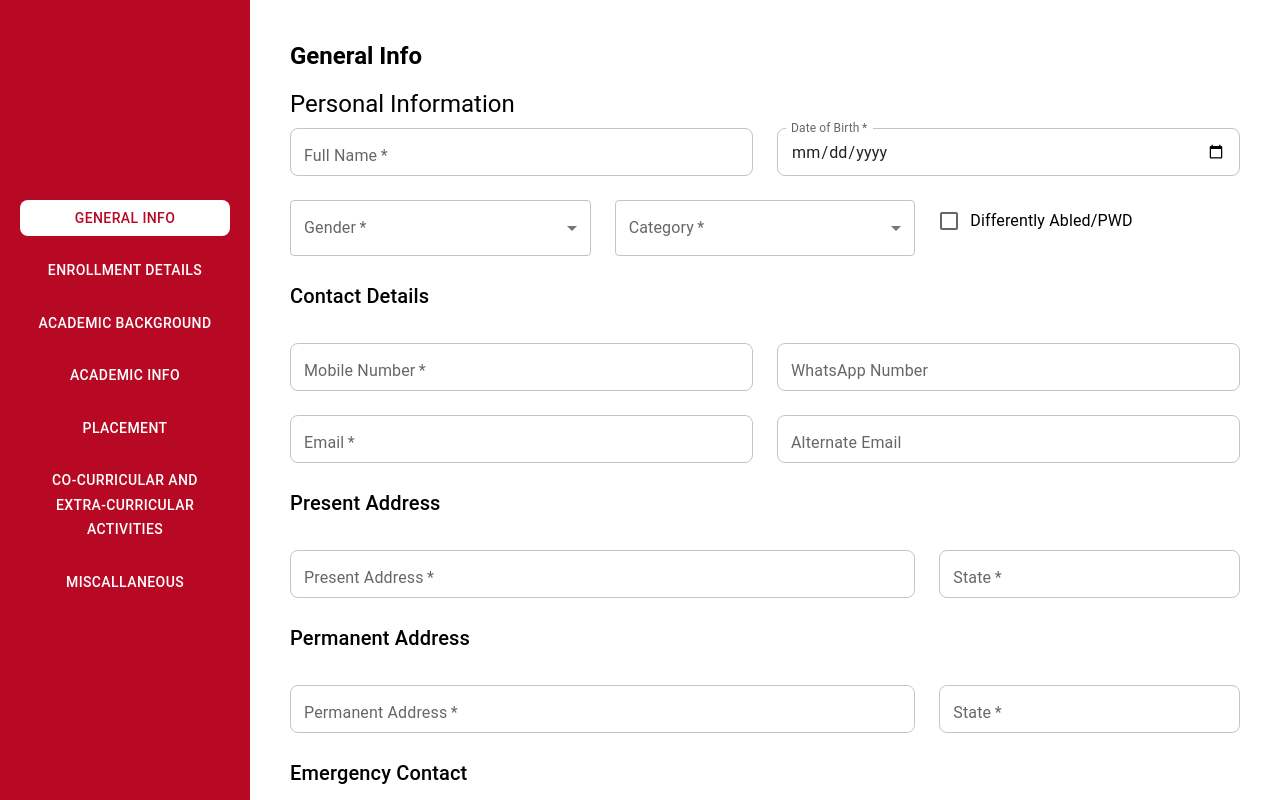
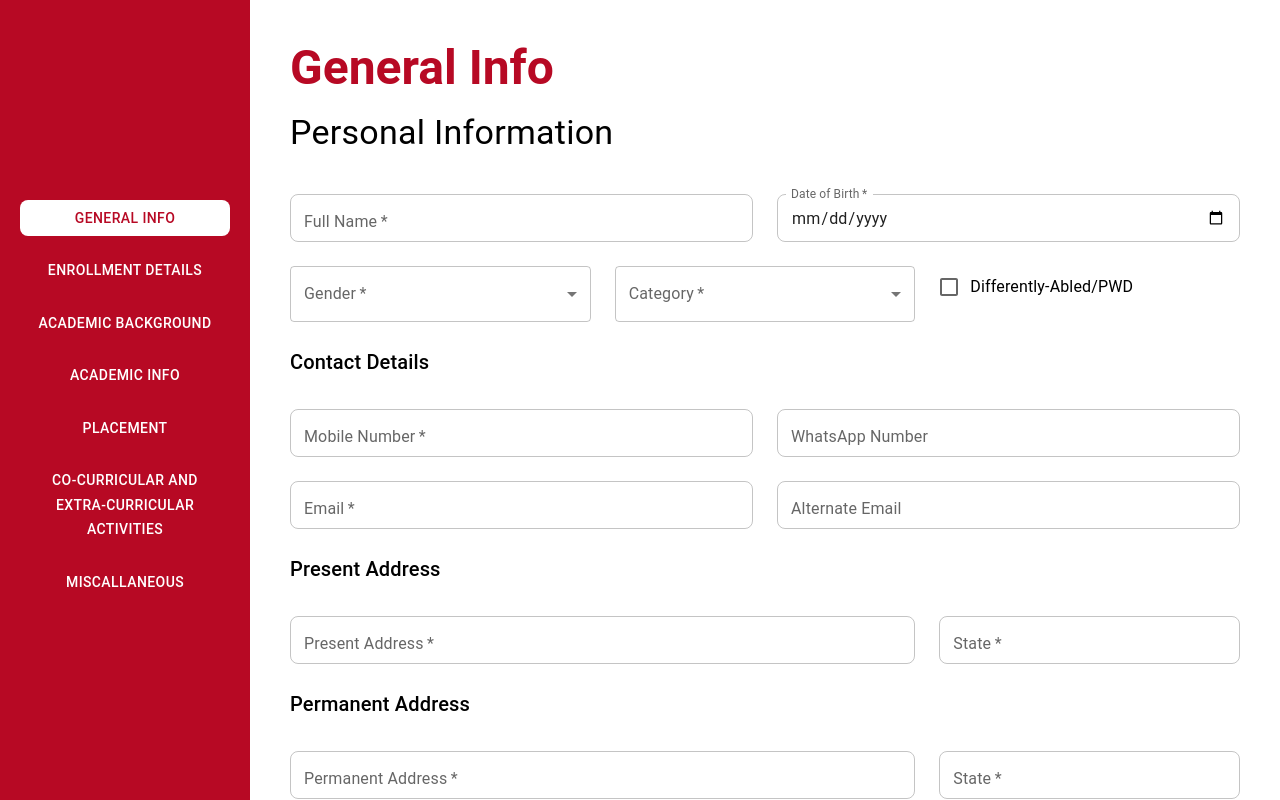
Before and after one commit to naby001/ju_mech_erp_client_side, a React (Vite) app in the folder client/: page /updateform in a window 1280 px wide. Built offline with nearby package versions, Linux system fonts and the light colour scheme.

Commit message:
added commnet solved a bug for setProfessionalFormData

```diff
--- a/client/src/components/Sidebar.jsx
+++ b/client/src/components/Sidebar.jsx
@@ -3,7 +3,8 @@ import { Box, Button } from "@mui/material";
 import { motion } from "framer-motion";
 
 const Sidebar = ({ activeSection, setActiveSection }) => {
-    const sections = [ "General Info", "Enrollment Details", "Academic Background" ,  "Academic Info"
+  // sections for user application form
+  const sections = [ "General Info", "Enrollment Details", "Academic Background" ,  "Academic Info"
         ,  "Placement"
         ,"Co-Curricular and Extra-Curricular Activities"
         ,  "Miscallaneous"
@@ -12,10 +13,12 @@ const Sidebar = ({ activeSection, setActiveSection }) => {
 
   return (
     <Box
+      //box animation properties using framer motion
       component={motion.div}
       initial={{ x: -50, opacity: 0 }}
       animate={{ x: 0, opacity: 1 }}
       transition={{ duration: 0.5 }}
+      //styling the box
       sx={{
         width: "250px",
         height: "100vh",
@@ -27,11 +30,12 @@ const Sidebar = ({ activeSection, setActiveSection }) => {
         padding: "20px",
       }}
     >
+      {/* mapping the buttons */}
       {sections.map((text, index) => (
         <Button
           key={index}
           fullWidth
-          onClick={() => setActiveSection(index)}
+          onClick={() => setActiveSection(index)} //event handler to change the active session
           sx={{
             my: 1,
             backgroundColor: activeSection === index ? "#fff" : "transparent",
--- a/client/src/forms/academic-background-form.jsx
+++ b/client/src/forms/academic-background-form.jsx
@@ -14,10 +14,6 @@ import {
 } from "@mui/material";
 
 export default function AcademicBackgroundForm({ onChange, formData, handleChange }) {
-
-
-
-
   return (
     <Box>
       <Typography variant="h5" gutterBottom>
--- a/client/src/forms/academic-info-form.jsx
+++ b/client/src/forms/academic-info-form.jsx
@@ -20,10 +20,6 @@ import {
   InputLabel,
   Select,
   MenuItem,
-  Tabs,
-  Tab,
-  FormControlLabel,
-  Checkbox,
   Chip,
   useMediaQuery
 } from "@mui/material";
@@ -94,7 +90,7 @@ export default function AcademicInfoForm({ onChange }) {
 
   return (
     <Box>
-      <Typography variant="h5" gutterBottom>
+      <Typography variant="h4" sx={{mb:4}} gutterBottom>
         Academic Information
       </Typography>
       <Divider className="mb-4" />
@@ -110,7 +106,6 @@ export default function AcademicInfoForm({ onChange }) {
                 <TableRow>
                   <TableCell>Semester</TableCell>
                   <TableCell>SGPA</TableCell>
-
                   <TableCell>Actions</TableCell>
                 </TableRow>
               </TableHead>
@@ -130,11 +125,11 @@ export default function AcademicInfoForm({ onChange }) {
                     </TableCell>
 
                     <TableCell sx={{display:'flex', flexDirection:'row'}}>
-                    <IconButton >
+                      <IconButton >
                         <CloudUpload/>
                       </IconButton>
                       <IconButton  onClick={addGrade}>
-                      <Add />
+                        <Add />
                       </IconButton>
                       <IconButton color="error" onClick={() => removeGrade(index)} disabled={grades.length === 1}>
                         <Delete />
--- a/client/src/forms/personal-info-form.jsx
+++ b/client/src/forms/personal-info-form.jsx
@@ -1,6 +1,4 @@
 "use client";
-
-import { useState } from "react";
 import {
   TextField,
   Grid,
@@ -108,11 +106,11 @@ export default function PersonalInfoForm({ onChange, formData, handleChange }) {
 
   return (
     <Box sx={{ }}>
-      <Typography variant="h5" gutterBottom>
+      <Typography variant="h4" sx={{mb:5}} gutterBottom>
         Personal Information
       </Typography>
 
-
+      {/* Input field to take student name as entry */}
       <Grid container spacing={3}>
         <Grid item xs={12} md={6}>
           <TextField
@@ -125,6 +123,7 @@ export default function PersonalInfoForm({ onChange, formData, handleChange }) {
           />
         </Grid>
 
+        {/* Input field to tale DOB of the student */}
         <Grid item xs={12} md={6}>
           <TextField
             required
@@ -138,6 +137,7 @@ export default function PersonalInfoForm({ onChange, formData, handleChange }) {
           />
         </Grid>
 
+        {/* Dropdown menu to select gender */}
         <Grid item xs={12} md={4}>
           <FormControl fullWidth required>
             <InputLabel>Gender</InputLabel>
@@ -154,6 +154,7 @@ export default function PersonalInfoForm({ onChange, formData, handleChange }) {
           </FormControl>
         </Grid>
 
+        {/* Dropdown menu to select category */}
         <Grid item xs={12} md={4}>
           <FormControl fullWidth required>
             <InputLabel>Category</InputLabel>
@@ -171,6 +172,7 @@ export default function PersonalInfoForm({ onChange, formData, handleChange }) {
           </FormControl>
         </Grid>
 
+        {/* To check PWD */}
         <Grid item xs={12} md={4}>
           <FormControlLabel
             control={
@@ -180,7 +182,7 @@ export default function PersonalInfoForm({ onChange, formData, handleChange }) {
                 onChange={handleChange}
               />
             }
-            label="Differently Abled/PWD"
+            label="Differently-Abled/PWD"
           />
         </Grid>
 
--- a/client/src/pages/student_form.jsx
+++ b/client/src/pages/student_form.jsx
@@ -2,22 +2,24 @@ import React, { useState } from "react";
 import { Box, Button, Typography, useMediaQuery, Drawer, IconButton } from "@mui/material";
 import { motion } from "framer-motion";
 import MenuIcon from "@mui/icons-material/Menu";
-import Sidebar from "../components/Sidebar";
-import PersonalInfoForm from "../forms/personal-info-form";
-import Navbar from "../components/Navbar";
-import EnrollmentDetailsForm from "../forms/enrollment-details-forms";
-import AcademicBackgroundForm from "../forms/academic-background-form";
-import AcademicInfoForm from "../forms/academic-info-form";
-import ProgressionForm from "../forms/progression-form";
-import CoCurricularForm from "../forms/co-curricular-form";
-import MiscellaneousForms from "../forms/miscellaneous-forms";
+import Sidebar from "../components/Sidebar"; // side of the form
+import PersonalInfoForm from "../forms/personal-info-form"; // form component for hanlding the personal info
+import Navbar from "../components/Navbar";// navbar
+import EnrollmentDetailsForm from "../forms/enrollment-details-forms"; // form component for handling the enrollment details
+import AcademicBackgroundForm from "../forms/academic-background-form"; // form component for hanlding the acedamic component details
+import AcademicInfoForm from "../forms/academic-info-form"; // form component for handling the university acedamic info
+import ProgressionForm from "../forms/progression-form"; // form component for handling the placement details of the student
+import CoCurricularForm from "../forms/co-curricular-form"; // form component for handling the co-curricular and extra-curricular activities
+import MiscellaneousForms from "../forms/miscellaneous-forms"; // form component for handling the miscellenous details of the student
 
 
 
-export default function MultiStepForm() {
-  const [activeSection, setActiveSection] = useState(0);
+export default function MultiStepForm({onChange}) {
+  const [activeSection, setActiveSection] = useState(0); //state to control session
   const [mobileSidebarOpen, setMobileSidebarOpen] = useState(false);
-  const isMobile = useMediaQuery("(max-width:900px)");
+  const isMobile = useMediaQuery("(max-width:900px)"); // responsive state property
+
+  // state object to store personal details/general info
   const [personalformData, setPersonalFormData] = useState({
     name: "",
     dob: "",
@@ -41,6 +43,7 @@ export default function MultiStepForm() {
     familyIncome: ""
   });
 
+  // State to control enrollment details of the student resistered in JU
   const [enrollformData, setEnrollFormData] = useState({
     rollNumber: "",
     section: "",
@@ -57,6 +60,7 @@ export default function MultiStepForm() {
     scholarshipDetails: ""
   });
 
+  //state to control school acedamic background details
   const [acadbackformData, setAcadBackFormData] = useState({
     secondaryMarks: "",
     secondaryYear: "",
@@ -68,18 +72,44 @@ export default function MultiStepForm() {
     entranceExamYear: ""
   });
 
+  //state to control acedamic details at the university
+  const [acedamicformData, setAcedamicFormData] = useState({
+    grades : [{
+      semester: 1,
+      sgpa: "",
+      cgpa: "",
+    }],
+    selctedProfessional: [""],
+    selectedOpen: [""]
+  })
+
+  //state to control placement details at the university
+  const [placemenformtDetails, setPlacementFormDetails] = useState({
+
+  })
+
+  //state to control extra-curricular and co-curricular form details
+  const [curricularformDetails, setCurricularFormDetails] = useState({
+
+  })
+
+  //state to control misc form details
+  const [miscformDetails, setMiscFormDetails] = useState({
+
+  })
+
   const handlepersonalChange = (event) => {
     const { name, value, checked, type } = event.target;
     const newValue = type === 'checkbox' ? checked : value;
 
     setPersonalFormData({
-      ...formData,
+      ...personalformData,
       [name]: newValue
     });
 
     onChange({
       personalInfo: {
-        ...formData,
+        ...personalformData,
         [name]: newValue
       }
     });
@@ -118,6 +148,11 @@ export default function MultiStepForm() {
     });
   };
 
+  const handleacedamicChange = (event) => {
+    const { name, value } = event.target
+  }
+
+  // array of dicts containing section titles and component tags
   const sections = [
     { title: "General Info", component: <PersonalInfoForm formData={personalformData} handleChange={handlepersonalChange}/> },
     { title: "Enrollment Details", component: <EnrollmentDetailsForm formData={enrollformData} handleChange={handleenrollChange}/> },
@@ -173,10 +208,14 @@ export default function MultiStepForm() {
           overflowY: "auto",
         }}
       >
-        <Typography variant="h5" sx={{ fontWeight: "bold", mb: 2, color: "black" }}>
+        <Typography variant="h3" sx={{ fontWeight: "bold", mb: 2, color: "#b70924" }}>
           {sections[activeSection].title}
         </Typography>
+
+        {/* component selection based on activeSession state  */}
         {sections[activeSection].component}
+
+        {/* If mobile use button to proeed to next page */}
         {isMobile && (
           <Button
             variant="contained"
```
